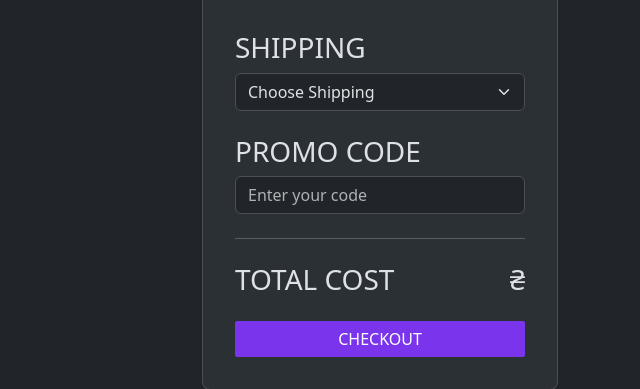
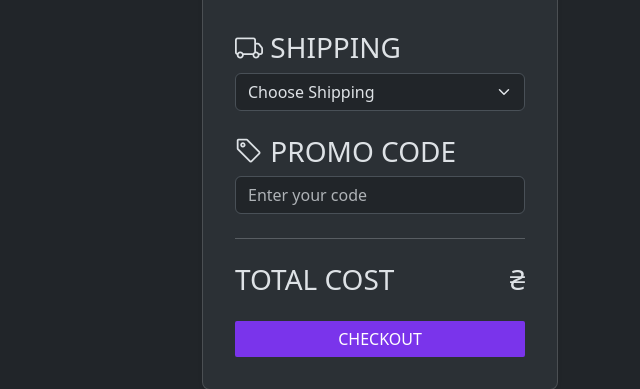
Before and after one commit to router97/DjangoHomework, a Django app: template apps/order/templates/order/cart.html in a window 1280 px wide. Shown: the part 295-684 px from the top of the page, without its empty margins (640-1280 px from the left). Run offline with Django 5.2, Linux system fonts and the light colour scheme; the template is opened without the code that fills it, so the values that code supplies are empty.

Commit message:
cart.html

```diff
--- a/apps/order/templates/order/cart.html
+++ b/apps/order/templates/order/cart.html
@@ -75,7 +75,7 @@
                         <!-- Amount of items and their combined price -->
 
                         <!-- TODO: Shipping -->
-                        <h3>SHIPPING</h3>
+                        <h3><i class="bi bi-truck"></i> SHIPPING</h3>
                         <select class="form-select mb-4" aria-label="Default select example">
                             <option selected>Choose Shipping</option>
                             <option value="1">DDOS KING DELIVERY</option>
@@ -85,7 +85,7 @@
                         <!-- TODO: Shipping -->
 
                         <!-- TODO: Promo Code -->
-                        <h3>PROMO CODE</h3>
+                        <h3><i class="bi bi-tag"></i> PROMO CODE</h3>
                         <input class="form-control" placeholder="Enter your code">
                         <!-- TODO: Promo Code -->
 
```
